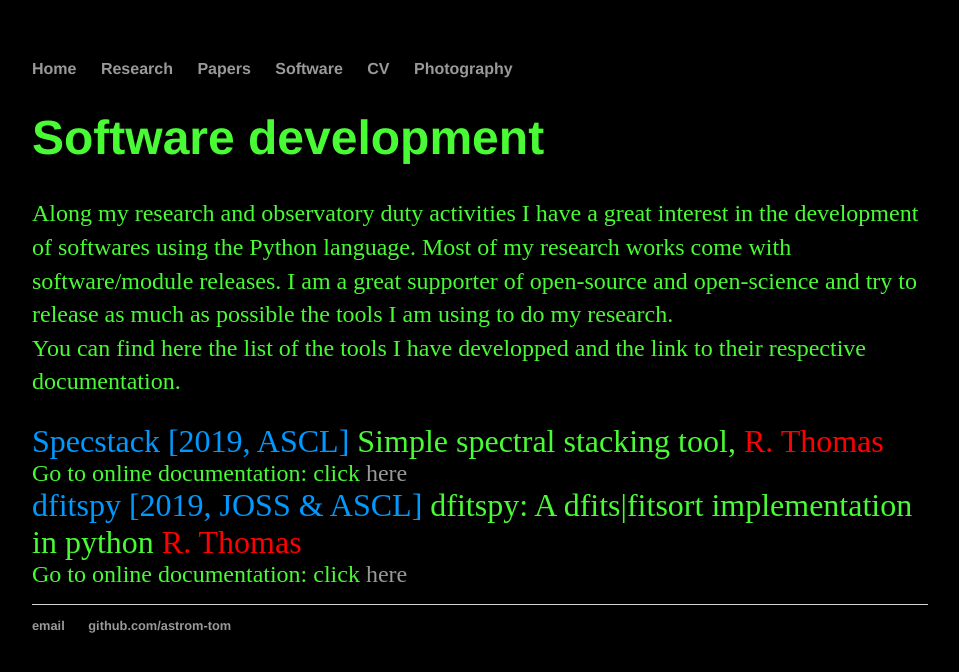
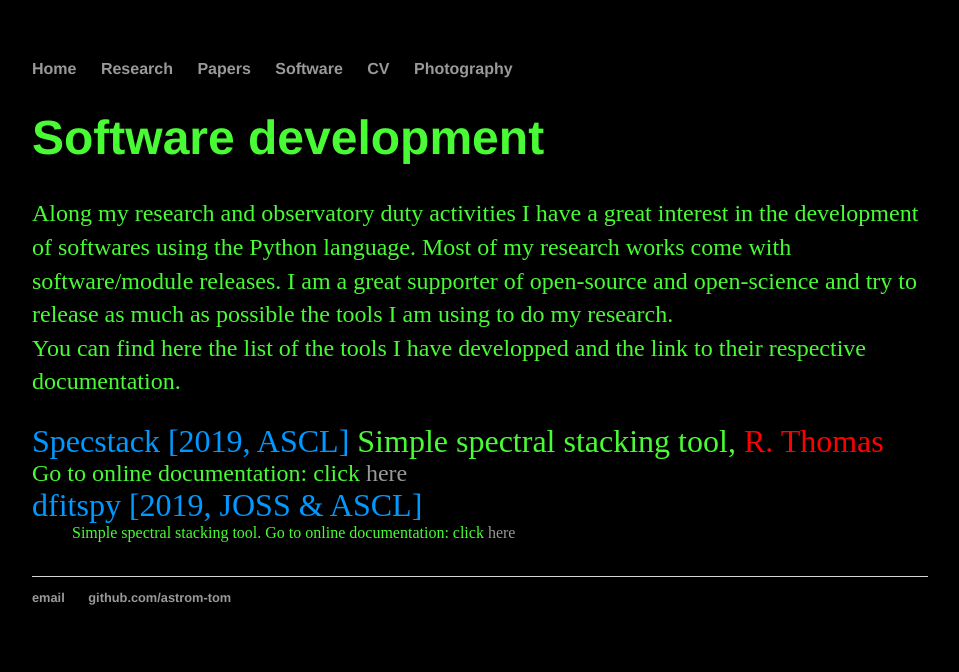
Before and after one commit to astrom-tom/astrom-tom.github.io, a Jekyll site: the page built from Software/index.html, in a window 1280 px wide. Shown: the top 672 px of the page, without its empty margins (160-1119 px from the left). Built offline with Jekyll 4.4.1, drawn with Linux system fonts in a browser that asks for light colours.

Commit message:
Update index.html

```diff
--- a/Software/index.html
+++ b/Software/index.html
@@ -18,11 +18,11 @@
         	<font size="5">Go to online documentation: click <a href="https://astrom-tom.github.io/specstack/build/html/index.html">here</a>  <br></font>
   </dt>
 
-  <dt> <font size="6"> <span class='softR'>dfitspy [2019, JOSS & ASCL]</span> </font>
-	  <font size="6"> dfitspy: A dfits|fitsort implementation in python <span class='me'> R. Thomas </span> </font> <br>
-        	<font size="5">Go to online documentation: click <a href="https://astrom-tom.github.io/dfitspy/build/html/index.html">here</a>  <br></font>
-  </dt>
+  <dt> <font size="6"> <span class='softR'>dfitspy [2019, JOSS & ASCL]</span> </font>  </dt>
+       <dd> Simple spectral stacking tool. Go to online documentation:
+	       click <a href="https://astrom-tom.github.io/dfitspy/build/html/index.html">here</a>  </dd>
 
 </dl>
 
 </div><!-- /.blurb -->
+&nbsp;&nbsp;&nbsp;&nbsp;&nbsp;
```
